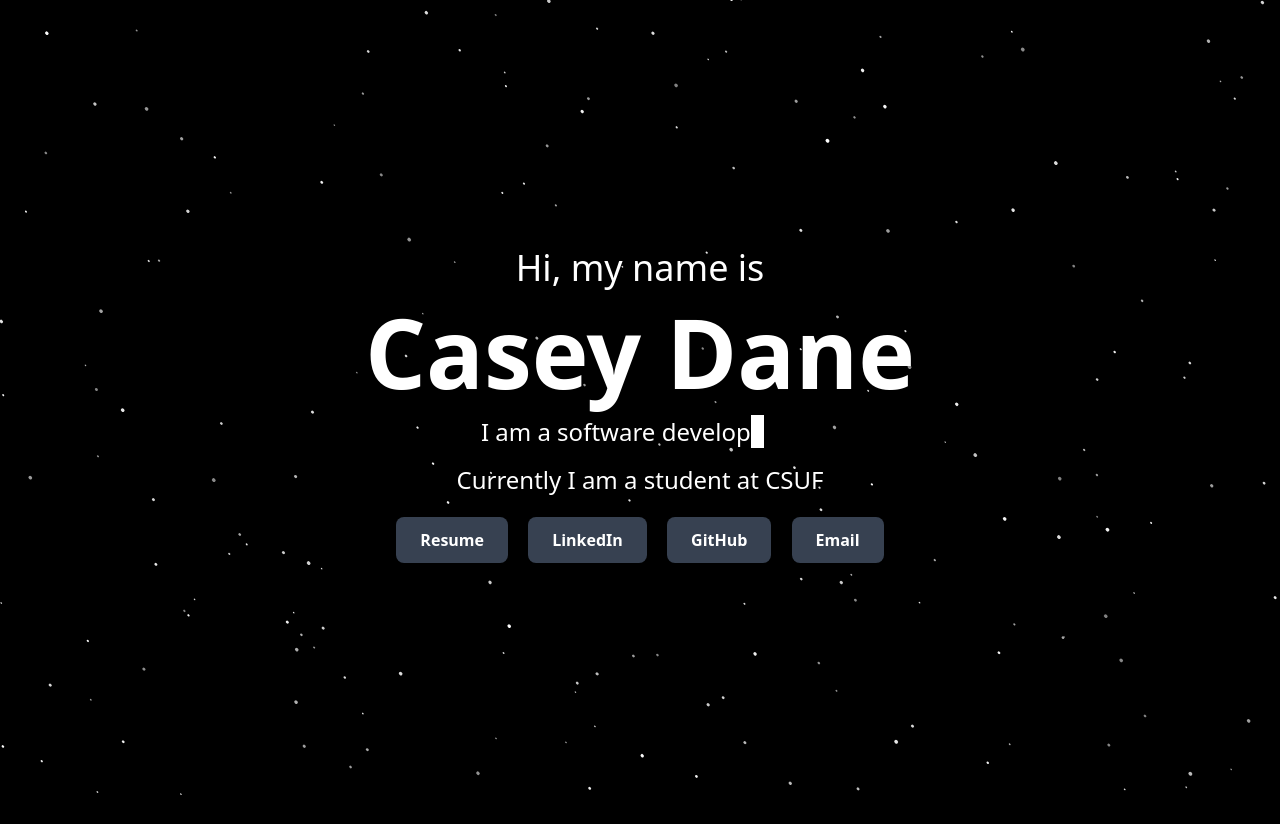
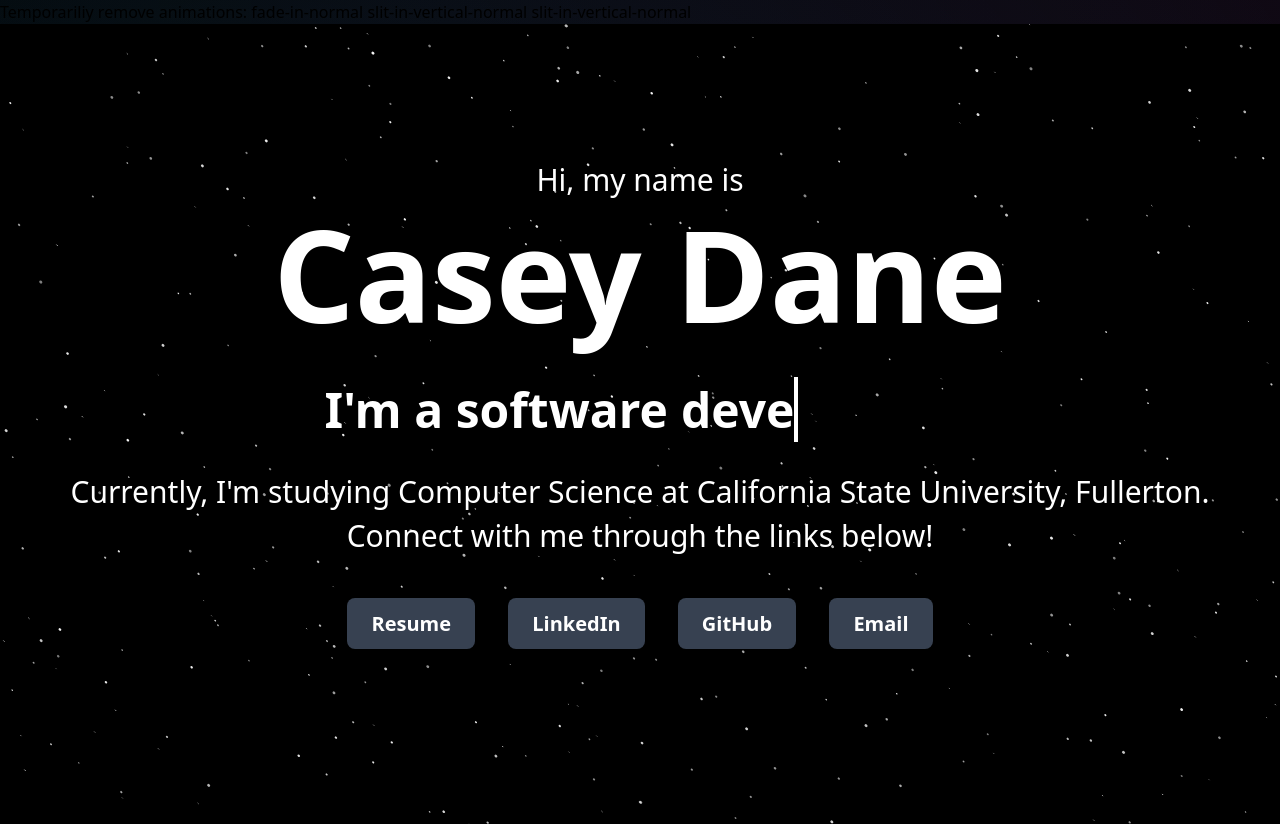
Before and after one commit to Ryu-134/Ryu-134.github.io, a SvelteKit app: page / in a window 1280 px wide. Before the commit the page ends 800 px from the top, so only its background shows below. Built offline with nearby package versions, Linux system fonts and the light colour scheme.

Commit message:
Finish portfolio website

```diff
--- a/src/app.css
+++ b/src/app.css
@@ -5,21 +5,6 @@
 @import url('https://fonts.googleapis.com/css2?family=Lato:wght@700&display=swap');
 
 
-/* Color Palette */
-    /*  Background: HEX = 000000, HSL = 0, 0, 0
-        Text: White OR Very light gray OR light gray
-        Primary: HEX = 0C1821, HSL = 206, 47, 9
-        Secondary: HEX = 1B2A41, HSL = 216, 41, 18
-        Accent: HEX = 324A5F, HSL = 208, 31, 28
-    */
-
-/* Animations: */
-    /*
-        1. Background: dynamic moving stars
-        2. General page entrance: fade in
-        3. Text: once page initially fades in: slit in, to make look like text loads in once page was done loading
-        4. Text Effects: once text is slit in have constatn gradient of color from color palette moving over my name for attention grab
-    */
 
 body {
     @apply w-full h-screen bg-black;
@@ -31,6 +16,15 @@ canvas {
     @apply fixed w-full h-full;
 }
 
+
+/* Animations: */
+    /*
+        1. Background: dynamic moving stars
+        2. General page entrance: fade in
+        3. Text: once page initially fades in: slit in, to make look like text loads in once page was done loading
+        4. Text: have typewriter effect for one portion of text
+    */
+
 /* Typewriter Animation */
 .typewriter {
     --caret: currentcolor; /* Use current text color for the caret */
@@ -38,19 +32,18 @@ canvas {
     min-width: 10ch; /* Reserve space for the longest word ("architect") */
     text-align: left; /* Align the text inside the reserved space */
     margin-left: -0.25em; /* Reduce unnecessary space before the animated text */
-
     vertical-align: top; /* Ensure alignment with surrounding text */
 }
 
 .typewriter::before {
     content: ""; /* Content dynamically updated by animation */
-    animation: typing 12s steps(58) infinite; /* Adjust steps to match total characters (letter count + spaces)*/
+    animation: typing 13s steps(58) infinite; /* Adjust steps to match total characters (letter count + spaces)*/
 }
 
 .typewriter::after {
     content: ""; /* Caret for the typewriter */
-    border-right: 1ch solid var(--caret); /* Blinking caret effect */
-    animation: blink 0.7s step-end infinite; /* Caret blinking */
+    border-right: 0.15ch solid var(--caret); /* Blinking caret effect */
+    animation: blink 0.8s step-end infinite; /* Caret blinking */
 }
 
 /* Reduced Motion Preference */
@@ -89,33 +82,34 @@ canvas {
     30.900%, 32.900% { content: ""; }
 
     /* Phrase 2: "developer - 9 characters" */
-    33.0%, 62.300% { content: ""; }
-    34.500%, 60.800% { content: "d"; }
-    36.000%, 59.300% { content: "de"; }
-    37.500%, 57.800% { content: "dev"; }
-    39.000%, 56.300% { content: "deve"; }
-    40.500%, 54.800% { content: "devel"; }
-    42.000%, 53.300% { content: "develop"; }
-    43.500%, 51.800% { content: "develope"; }
-    45.000%, 50.300% { content: "developer"; }
+    33.000%, 65.300% { content: ""; }
+    34.500%, 63.800% { content: "d"; }
+    36.000%, 62.300% { content: "de"; }
+    37.500%, 60.800% { content: "dev"; }
+    39.000%, 59.300% { content: "deve"; }
+    40.500%, 57.800% { content: "devel"; }
+    42.000%, 56.300% { content: "develo"; }
+    43.500%, 54.800% { content: "develop"; }
+    45.000%, 53.300% { content: "develope"; }
+    46.500%, 51.800% { content: "developer"; }
 
     /* Pause before next phrase */
-    62.400%, 64.400% { content: ""; }
+    65.400%, 67.400% { content: ""; }
 
     /* Phrase 3: "architect" */
-    64.500%, 96.800% { content: ""; }
-    66.000%, 95.300% { content: "a"; }
-    67.500%, 93.800% { content: "ar"; }
-    69.000%, 92.300% { content: "arc"; }
-    70.500%, 90.800% { content: "arch"; }
-    72.000%, 89.300% { content: "archi"; }
-    73.500%, 87.800% { content: "archit"; }
-    75.000%, 86.300% { content: "archite"; }
-    76.500%, 84.800% { content: "architec"; }
-    78.000%, 83.300% { content: "architect"; }
+    67.500%, 99.800% { content: ""; }
+    69.000%, 98.300% { content: "a"; }
+    70.500%, 96.800% { content: "ar"; }
+    72.000%, 95.300% { content: "arc"; }
+    73.500%, 93.800% { content: "arch"; }
+    75.000%, 92.300% { content: "archi"; }
+    76.500%, 90.800% { content: "archit"; }
+    78.000%, 89.300% { content: "archite"; }
+    79.500%, 87.800% { content: "architec"; }
+    81.000%, 86.300% { content: "architect"; }
 
     /* Pause at the end */
-    96.9%, 100.000% { content: ""; }
+    99.9%, 100.000% { content: ""; }
 }
 
 /* Keyframes for blinking caret */
@@ -123,3 +117,22 @@ canvas {
     0%, 100% { opacity: 1; } /* Caret is visible */
     50% { opacity: 0; } /* Caret blinks */
 }
+
+
+/* Animation for background and page contents */
+
+/* fade-in-normal; for background; first animation to bring in background */
+@keyframes fade-in {0% { opacity: 0; } 100% { opacity: 1;} }
+
+.fade-in-normal {
+    animation: fade-in 1.8s cubic-bezier(0.390, 0.575, 0.565, 1.000) 0s 1 normal both;
+
+}
+
+/* slit-in; for rest of page contents; begin animation after fade-in-normal animation finished */
+@keyframes slit-in-vertical {0% { transform: translateZ(-800px) rotateY(90deg); opacity: 0; } 54% { transform: translateZ(-160px) rotateY(87deg); opacity: 1; } 100% { transform: translateZ(0) rotateY(0);} }
+
+.slit-in-vertical-normal {
+    animation: slit-in-vertical 0.40s ease-out 0s 1 normal both;
+    animation-delay: 2.3s;
+}
--- a/src/routes/+page.svelte
+++ b/src/routes/+page.svelte
@@ -22,9 +22,9 @@
 
         // Star property constants
         const stars: { x: number; y: number; z: number }[] = [];
-        const STAR_COUNT = (window.innerWidth + window.innerHeight) / 8; // Number of stars
-        const STAR_COLOR = '#fff'; // Star color
-        const STAR_SIZE = 3; // Base size of stars
+        const STAR_COUNT = (window.innerWidth + window.innerHeight) / 5; // Number of stars
+        const STAR_COLOR = '#f5f5f5 '; // Star color
+        const STAR_SIZE = 2.6; // Base size of stars
         const STAR_MIN_SCALE = 0.2; // Minimum scale factor
         const OVERFLOW_THRESHOLD = 50; // Threshold for recycling stars
 
@@ -41,7 +41,7 @@
             y: 0, // Current y-direction velocity
             tx: 0, // Target x-direction velocity
             ty: 0, // Target y-direction velocity
-            z: 0.0005, // Base speed for stars
+            z: 0.0001, // Base speed for stars
         };
 
         let touchInput = false;
@@ -68,8 +68,8 @@
             const deltaX = x - pointerX;
             const deltaY = y - pointerY;
 
-            velocity.tx += (deltaX / 8) * (touchInput ? 1 : -1);
-            velocity.ty += (deltaY / 8) * (touchInput ? 1 : -1);
+            velocity.tx += (deltaX / 60) * (touchInput ? 1 : -1);
+            velocity.ty += (deltaY / 60) * (touchInput ? 1 : -1);
             }
             pointerX = x;
             pointerY = y;
@@ -114,8 +114,8 @@
         localContext.strokeStyle = STAR_COLOR; // Star color
         localContext.moveTo(star.x, star.y);
 
-        let tailX = velocity.x * 2; // Length of the star's "tail" in x-direction
-        let tailY = velocity.y * 2; // Length of the star's "tail" in y-direction
+        let tailX = velocity.x * 1.2; // Length of the star's "tail" in x-direction
+        let tailY = velocity.y * 1.2; // Length of the star's "tail" in y-direction
 
         if (Math.abs(tailX) < 0.1) tailX = 0.5;
         if (Math.abs(tailY) < 0.1) tailY = 0.5;
@@ -127,11 +127,11 @@
 
     // Main animation loop
     function animate() {
-        velocity.tx *= 0.96; // Damping for smoother velocity changes
-        velocity.ty *= 0.96;
+        velocity.tx *= 0.98; // Damping for smoother velocity changes
+        velocity.ty *= 0.98;
 
-        velocity.x += (velocity.tx - velocity.x) * 0.8;
-        velocity.y += (velocity.ty - velocity.y) * 0.8;
+        velocity.x += (velocity.tx - velocity.x) * 0.04;
+        velocity.y += (velocity.ty - velocity.y) * 0.04;
 
         stars.forEach((star) => {
         star.x += velocity.x * star.z; // Adjust x-position based on velocity and depth
@@ -175,83 +175,61 @@
     });
 </script>
 
-
-
+Temporariliy remove animations:
+fade-in-normal
+slit-in-vertical-normal
+slit-in-vertical-normal
   <div class="min-h-screen relative bg-black overflow-hidden">
     <canvas id="stars" class="absolute inset-0 pointer-events-none"></canvas>
     <div class="flex flex-col items-center justify-center text-center text-white relative z-10 min-h-screen">
         <!-- Text Section -->
-        <div class="space-y-4">
-            <h2 class="text-2xl sm:text-3xl md:text-4xl font-light">
+        <div class="-mt-12">
+            <h2 class="text-xl sm:text-2xl md:text-3xl font-medium mb-3">
                 Hi, my name is
             </h2>
-            <h1 class="text-6xl sm:text-7xl md:text-8xl font-bold">
+            <h1 class="text-7xl sm:text-8xl md:text-9xl font-black mb-12">
                 Casey Dane
             </h1>
-            <h3 class="text-lg sm:text-xl md:text-2xl font-medium text-center "> I am a software&nbsp;
+            <h3 class="text-3xl sm:text-4xl md:text-5xl font-semibold text-center mb-10"> I'm a software&nbsp;
                 <span class="typewriter thick"></span>
             </h3>
-            <h3 class="text-lg sm:text-xl md:text-2xl font-light">
-                Currently I am a student at CSUF
-            </h3>
+            <h3 class="text-xl sm:text-2xl md:text-3xl font-medium mb-2">
+                Currently, I'm studying Computer Science at California State University, Fullerton.</h3>
+            <h3 class="text-xl sm:text-2xl md:text-3xl font-medium mb-4">
+                Connect with me through the links below!</h3>
+            <!-- <h3 class="text-xl sm:text-2xl md:text-3xl font-medium mb-4">
+                Take a look at my latest projects and connect with me through the links below!</h3> -->
         </div>
 
         <!-- Buttons Section -->
-        <div class="mt-8 space-x-4">
+        <div class="mt-10 space-x-7 text-md sm:text-lg md:text-xl">
             <a
-                href="your_resume_link_here"
+                href="/resume.pdf"
                 target="_blank"
-                class="px-6 py-3 bg-gray-700 text-white  font-bold rounded-lg shadow-lg hover:bg-white hover:text-gray-700 transition"
+                class="px-6 py-3 bg-gray-700 text-white font-semibold rounded-lg shadow-lg hover:bg-white hover:text-gray-700 transition"
             >
                 Resume
             </a>
             <a
-                href="your_linkedin_link_here"
+                href="https://www.linkedin.com/in/casey-dane/"
                 target="_blank"
-                class="px-6 py-3 bg-gray-700 text-white   font-bold rounded-lg shadow-lg hover:bg-white hover:text-gray-700 transition"
+                class="px-6 py-3 bg-gray-700 text-white   font-semibold rounded-lg shadow-lg hover:bg-white hover:text-gray-700 transition"
             >
                 LinkedIn
             </a>
             <a
-                href="your_github_link_here"
+                href="https://github.com/Ryu-134"
                 target="_blank"
-                class="px-6 py-3 bg-gray-700 text-white  font-bold rounded-lg shadow-lg hover:bg-white hover:text-gray-700 transition"
+                class="px-6 py-3 bg-gray-700 text-white  font-semibold rounded-lg shadow-lg hover:bg-white hover:text-gray-700 transition"
             >
                 GitHub
             </a>
             <a
-                href="mailto:your_email_here"
-                class="px-6 py-3 bg-gray-700 text-white  font-bold rounded-lg shadow-lg hover:bg-white hover:text-gray-700 transition"
+                href="mailto:caseydane134@gmail.com"
+                class="px-6 py-3 bg-gray-700 text-white  font-semibold rounded-lg shadow-lg hover:bg-white hover:text-gray-700 transition"
             >
                 Email
             </a>
         </div>
     </div>
 </div>
-
-
-
-<!-- <div class="min-h-screen overflow-hidden">
-    <canvas id="stars"></canvas>
-    <div class= "flex flex-col">
-        <div class="flex text-white">
-            <h2>Hi my name is,</h2>
-            <h1>Casey Dane</h1>
-            <h3>I am an aspiring CS student at CSUF</h3>
-        </div>
-        <div> -->
-            <!-- Buttons to link to resume, linkdIn, GitHub, and open default email application of system with my email listed -->
-            <!-- <button on:click goto{() => }>Resume</button>
-            <button on:click goto{() => }>LinkdIn</button>
-            <button on:click goto{() => }>GitHub</button>
-            <button on:click goto{() => }>Email</button>   </div> -->
-
-
-        <!-- Project Section: TDL at a later time, dont have enough projects to list
-            <div>
-            Place projects created down below
-                Add arrow when clicked takes you to lower part of home page with cards for each project
-            </div> -->
-
-    <!-- </div>
-</div> -->
```
Also changed, not shown: 1 other file (tests, documents, lock files or other folders).
